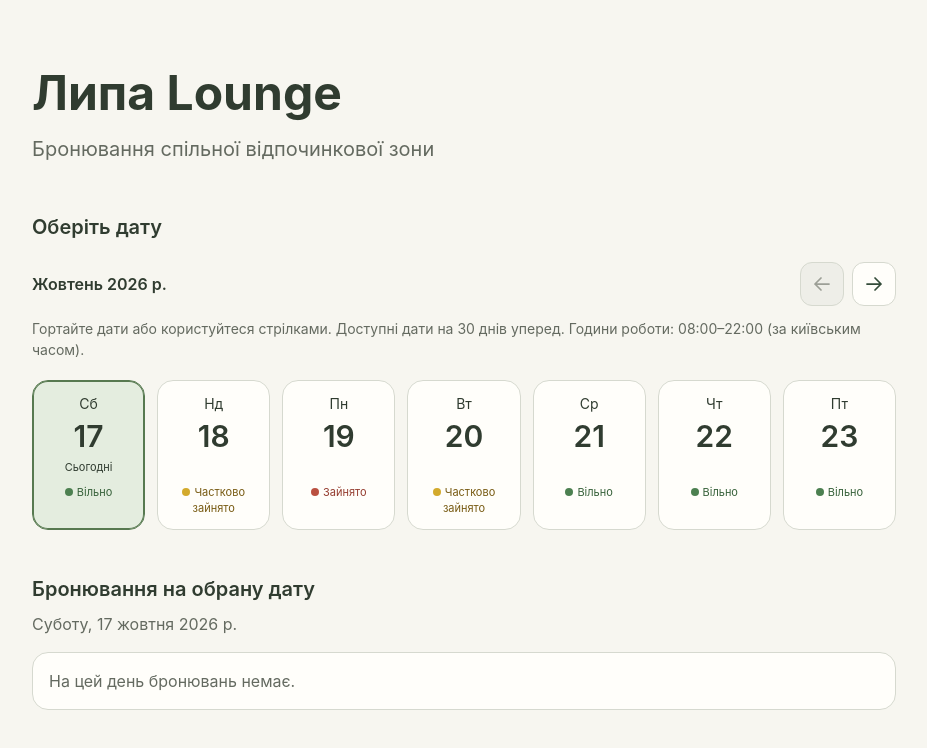
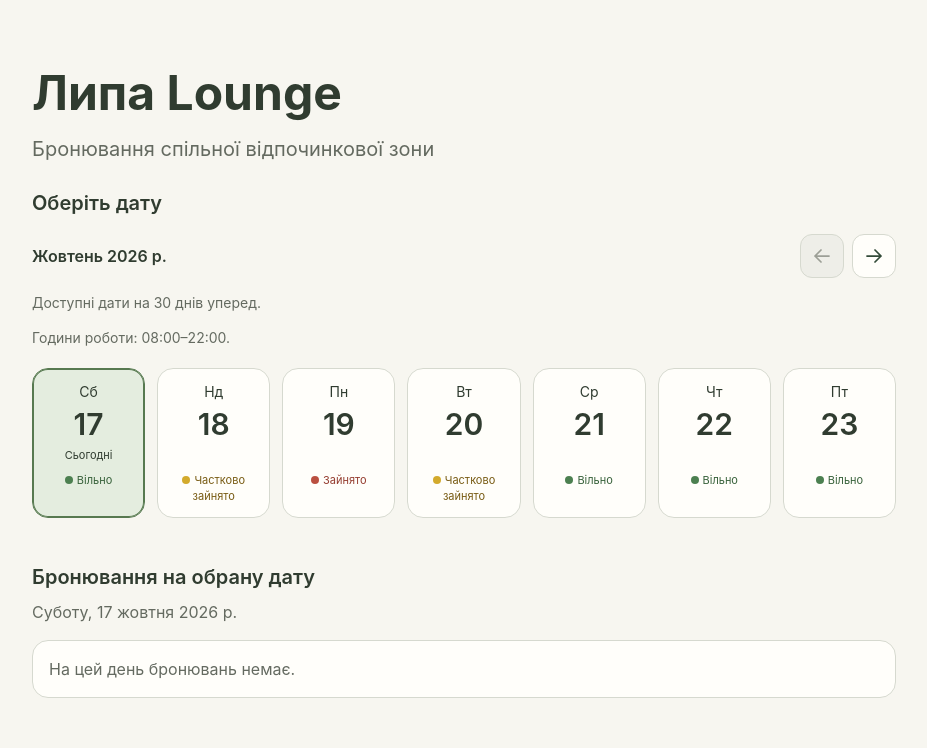
Before and after one commit to ecconomix/lypa-lounge, a React (Vite) app: page / in a window 1280 px wide. Shown: the top 748 px of the page, without its empty margins (176-1103 px from the left). Built offline with nearby package versions, Linux system fonts and the light colour scheme.

Commit message:
Refactor calendar component styles and improve accessibility text

```diff
--- a/src/components/Calendar.css
+++ b/src/components/Calendar.css
@@ -1,10 +1,10 @@
 .calendar {
   min-width: 0;
-  margin-top: 3rem;
+  margin-top: 1.5rem;
 }
 
 .calendar h2 {
-  margin: 0 0 1.25rem;
+  margin: 0 0 1rem;
   font-size: 1.25rem;
   font-weight: 600;
 }
--- a/src/components/Calendar.tsx
+++ b/src/components/Calendar.tsx
@@ -134,7 +134,9 @@ export default function Calendar({
 
   return (
     <section className="calendar" aria-labelledby="calendar-title">
-      <h2 id="calendar-title">Оберіть дату</h2>
+      <h2 id="calendar-title" className="calendar-title">
+        Оберіть дату
+      </h2>
       <div className="calendar-toolbar">
         <p className="calendar-period" aria-live="polite" aria-atomic="true">
           {formatPeriod(dates[view.first], dates[view.last])}
@@ -189,11 +191,11 @@ export default function Calendar({
         </div>
       </div>
       <p id="calendar-help" className="calendar-help">
-        Гортайте дати або користуйтеся стрілками. Доступні дати на 30 днів
-        уперед. Години роботи: {OPENING_TIME}–{CLOSING_TIME} (за київським
-        часом).
+        <p> Доступні дати на 30 днів уперед. </p>
+        <p>
+          Години роботи: {OPENING_TIME}–{CLOSING_TIME}.
+        </p>
         <span className="visually-hidden">
-          {' '}
           На клавіатурі: стрілки вліво та вправо переміщують фокус, Home — на
           сьогодні, End — на останню дату. Enter або пробіл обирають дату.
         </span>
```
